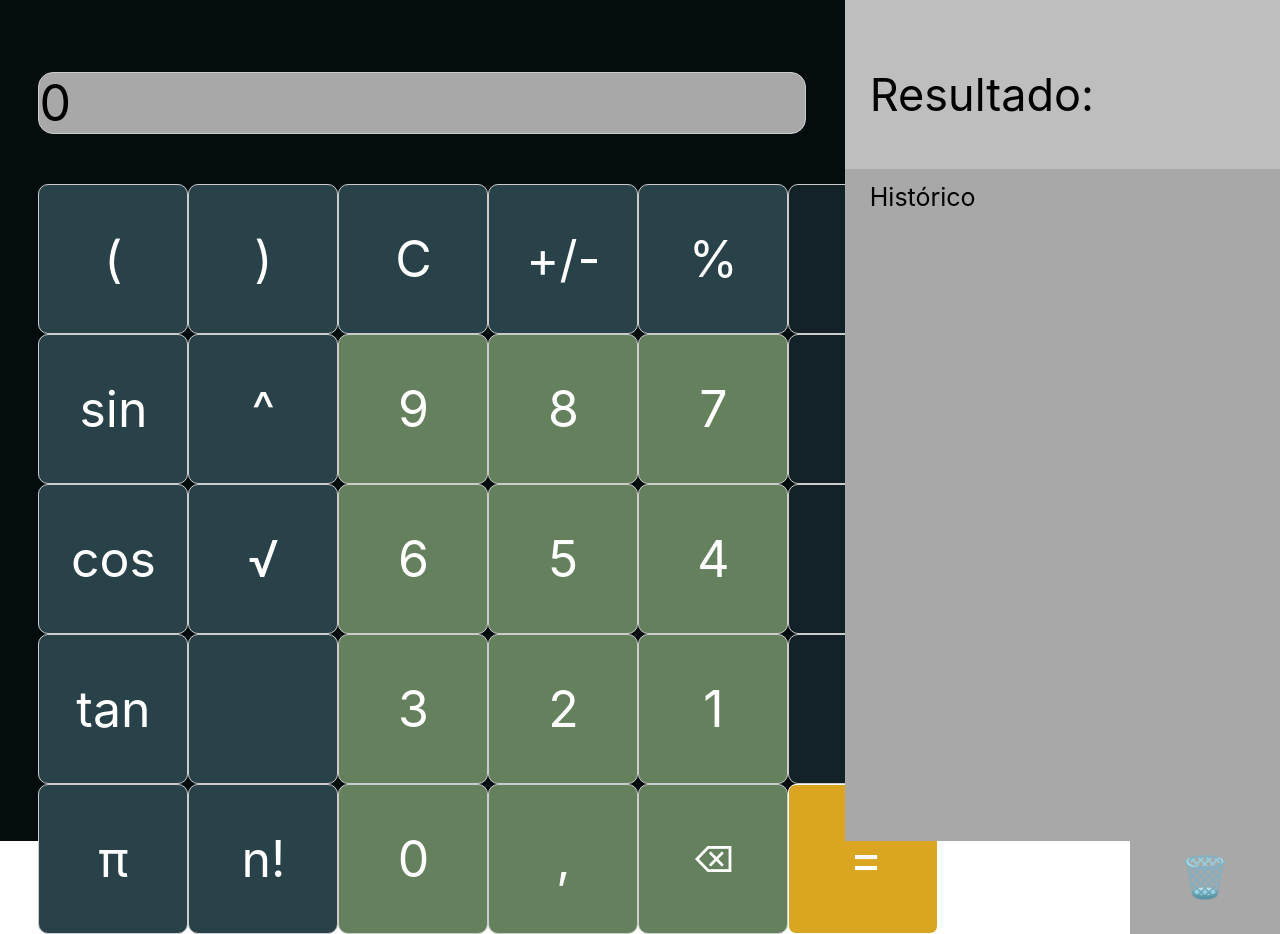
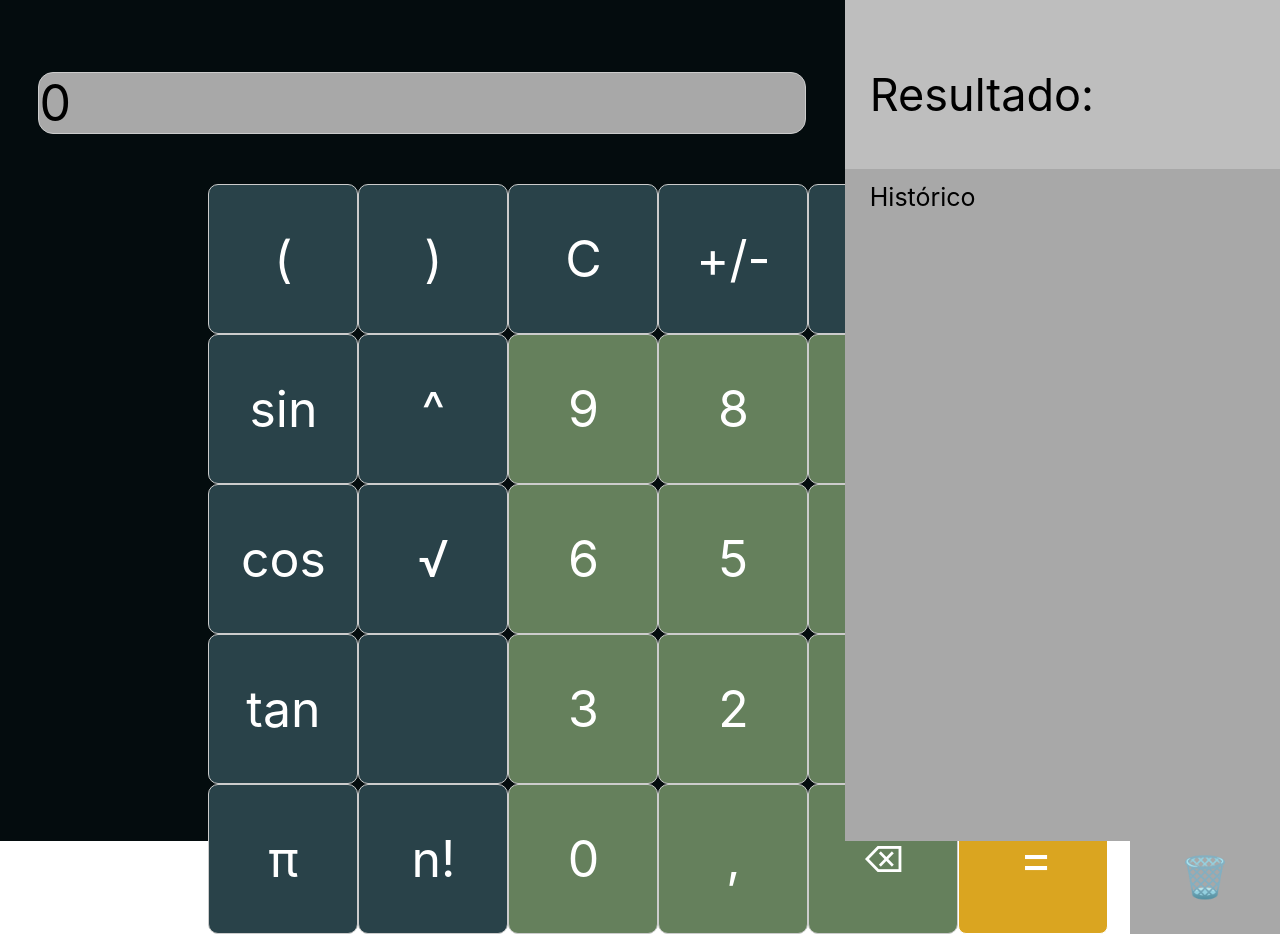
Before and after one commit to Grupo-AGES/Sprint3Calculadora, a React (Vite) app: page / in a window 1280 px wide. Built offline with nearby package versions, Linux system fonts and the light colour scheme.

Commit message:
Update App.css
centralizado

```diff
--- a/src/App.css
+++ b/src/App.css
@@ -25,6 +25,7 @@
   display: flex;
   flex-direction: row;
   padding-top: 17px;
+  padding-left: 170px;
 }
 
 .primeirosBotoes {
@@ -134,6 +135,7 @@
   font-weight: 400;
   line-height: normal;
   border: 1px solid #ccc;
+
 }
 
 .direitaBase {
```
